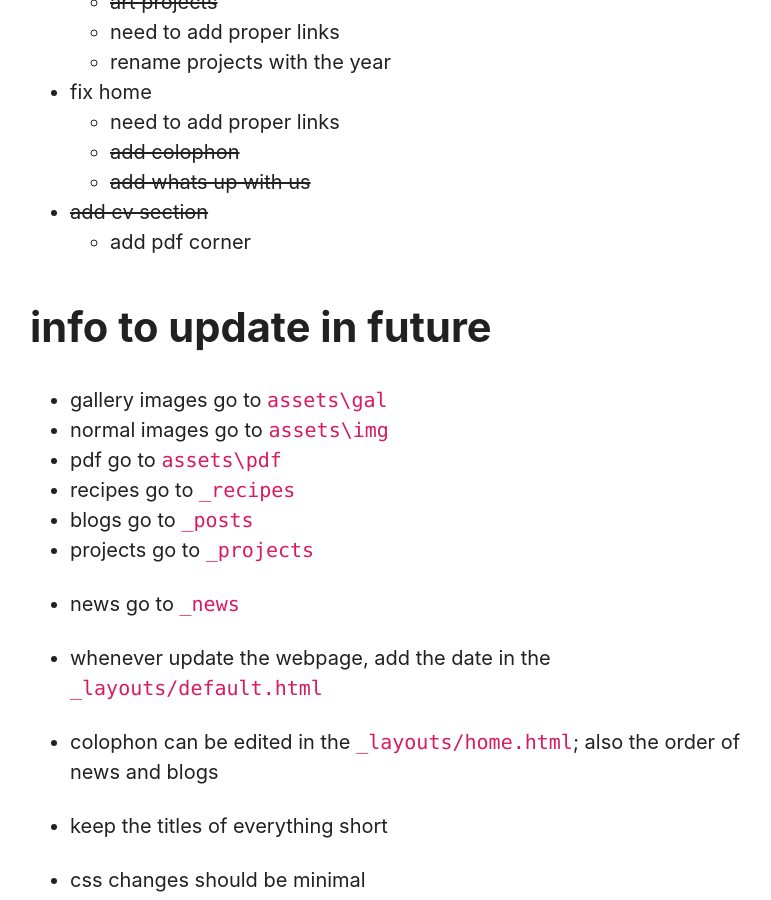
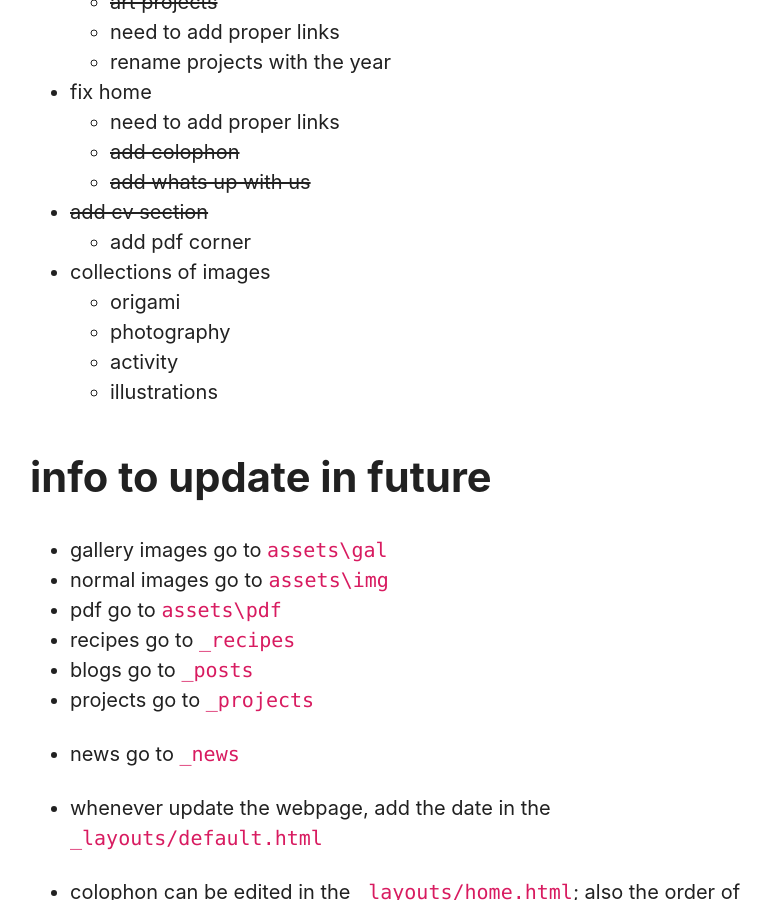
Before and after one commit to nchahare/nchahare.github.io, a Jekyll site: the page built from about.md, in a window 1280 px wide and 900 px high, scrolled down 662 px. Shown: the whole window, without its empty margins (250-1021 px from the left). Built offline with Jekyll 4.4.1, drawn with Linux system fonts in a browser that asks for light colours.

Commit message:
fixed about

```diff
--- a/about.md
+++ b/about.md
@@ -27,6 +27,11 @@ permalink: /about/
     - ~~add whats up with us~~
 - ~~add cv section~~
     - add pdf corner
+- collections of images
+    - origami
+    - photography
+    - activity
+    - illustrations
 
 
 ## info to update in future
```
Also changed, not shown: assets/gal/firenze.jpg.
